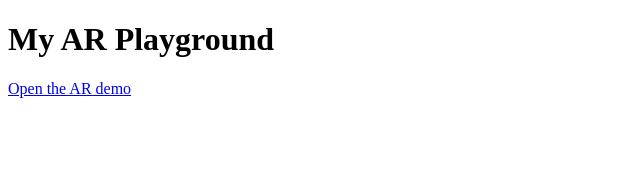
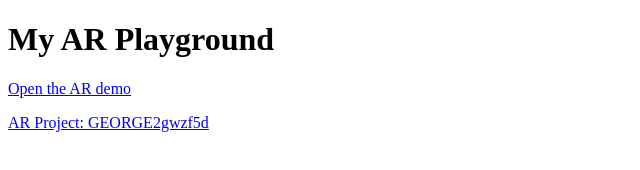
Before and after one commit to aiswaryalakshmi474-glitch/MY-PROJECTS-AISH, a plain HTML site: page index.html in a window 1280 px wide. Shown: the whole page, without its empty margins (0-640 px from the left). Drawn offline with Linux system fonts and the light colour scheme.

Commit message:
Update index.html

```diff
--- a/index.html
+++ b/index.html
@@ -4,5 +4,6 @@
   <body>
     <h1>My AR Playground</h1>
     <p><a href="ar-hiro.html">Open the AR demo</a></p>
+    <a href="https://aiswaryalakshmi474-glitch.github.io/GEORGE2gwzf5d/" target="_blank">AR Project: GEORGE2gwzf5d</a>
   </body>
 </html>
```
